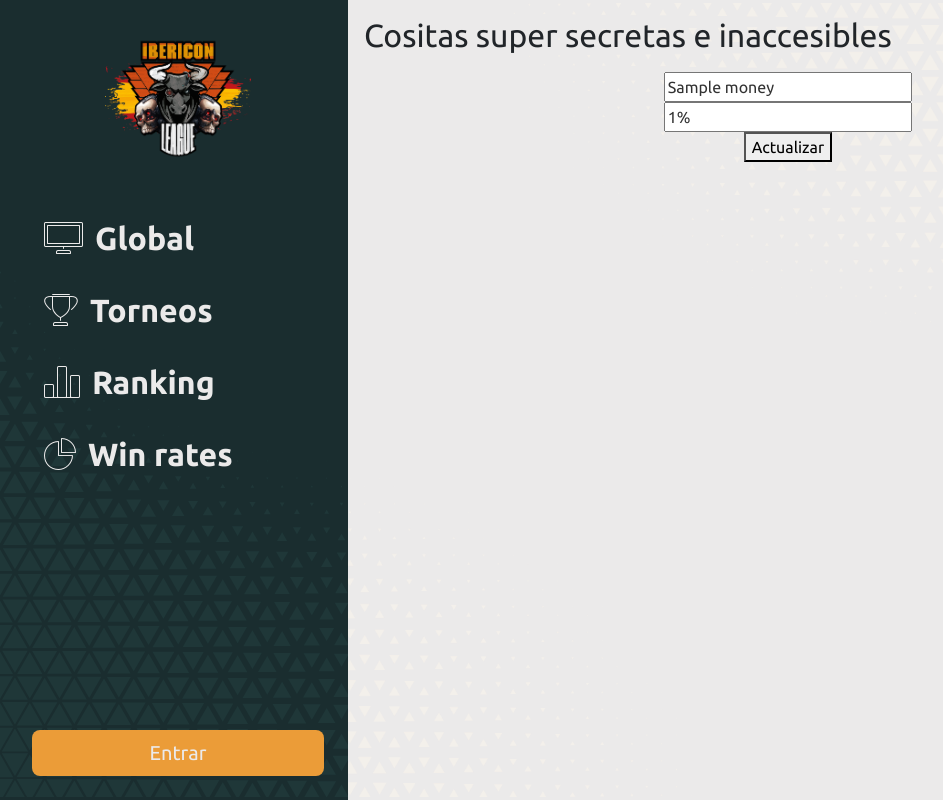
After one commit to MarioFernandezCarballo/Ibericon2.0, a Python web app: template templates/collaborator.html in a window 1280 px wide. The commit adds this page. Shown: the whole page, without its empty margins (36-979 px from the left). Run offline with Jinja, Linux system fonts and the light colour scheme; the template is opened without the code that fills it: most values are stand-ins (such as "Sample title", 1, 10 or a date in 2020); some libraries are stand-ins or nearby versions.

Commit message:
Finished beta version

```diff
--- a/static/stylesheets/styles.css
+++ b/static/stylesheets/styles.css
@@ -915,6 +915,10 @@ margin-top: 30px;
   color: white;
   opacity: .8; /* Firefox */
 }
+.login-form input::placeholder {
+  color: black !important;
+  opacity: .8; /* Firefox */
+}
 #signup {
     display: none;
 }
--- /dev/null
+++ b/templates/collaborator.html
@@ -0,0 +1,11 @@
+{% extends 'base.html' %}
+{% block content %}
+    <div class="login">
+        <h2>Cositas super secretas e inaccesibles</h2>
+        <form class="login-form" action="/collaborator" method="post">
+            <input placeholder="{{ money }}" type="text" name="pasta" id="pasta">
+            <input placeholder="{{ percentage }}%" type="text" name="porcentaje" id="porcentaje">
+            <button type="submit">Actualizar</button>
+        </form>
+    </div>
+{% endblock %}
--- a/utils/system.py
+++ b/utils/system.py
@@ -53,6 +53,9 @@ def createApp(app):
     app.config["COLLABORATOR_USERNAME"] = config['collab-name']
     app.config["COLLABORATOR_PASSWORD"] = config['collab-password']
     app.config["COLLAB_MAIL"] = config['collab-mail']
+
+    app.config["MONEY"] = config['money']
+    app.config["PERCENTAGE"] = config['percentage']
 
     loginManager.init_app(app)
     app.config["loginManager"] = loginManager
```
Also changed, not shown: main.py (+25 -4 lines), utils/admin.py (+17 -1 lines), database/__init__.py (line endings or trailing spaces).
